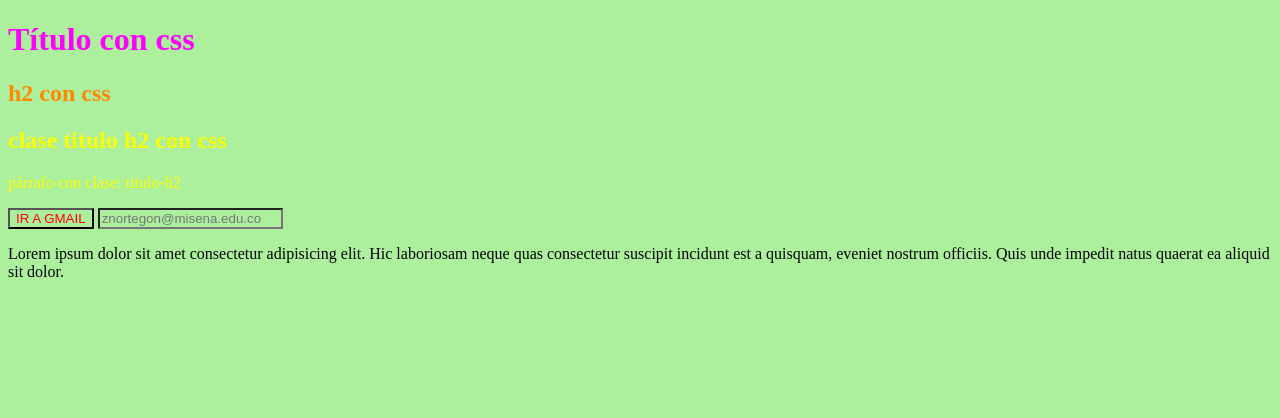
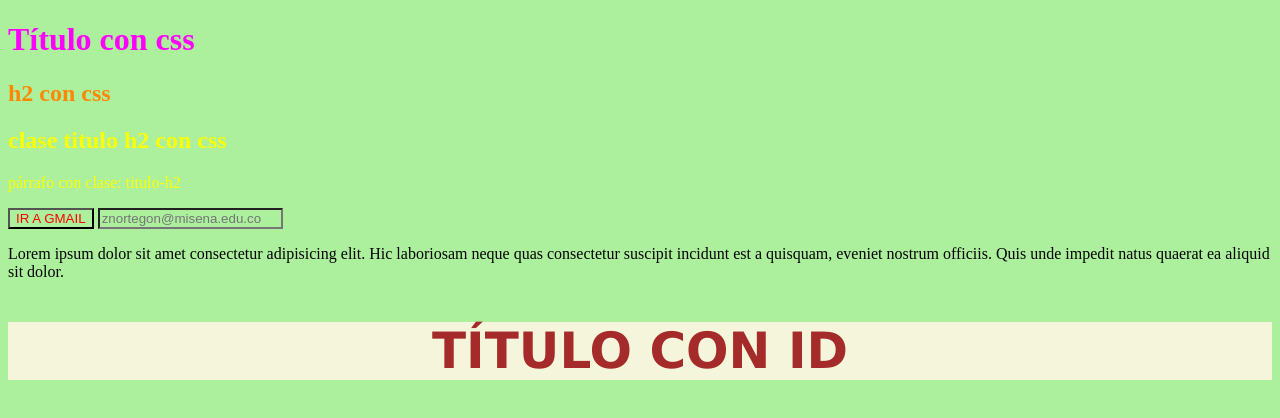
Before and after one commit to ZulayNicolOrtegonPintoADSO/Aprendiendo-css, a plain HTML site: page index.html in a window 1280 px wide. Drawn offline with Linux system fonts and the light colour scheme.

Commit message:
selector de id

```diff
--- a/index.html
+++ b/index.html
@@ -12,5 +12,7 @@
         <button> IR A GMAIL</button>
         <input type="text" value="znortegon@misena.edu.co">
         <p> Lorem ipsum dolor sit amet consectetur adipisicing elit. Hic laboriosam neque quas consectetur suscipit incidunt est a quisquam, eveniet nostrum officiis. Quis unde impedit natus quaerat ea aliquid sit dolor.</p>
+
+        <h2 id="element-for-modify"> TÍTULO CON ID </h2>
     </body>
 </html>
--- a/style.css
+++ b/style.css
@@ -23,3 +23,11 @@ button{
 input{
     color: rgb(116, 117, 117);
 }
+
+#element-for-modify{
+    color:brown;
+    font-family: Verdana, Geneva, Tahoma, sans-serif;
+    background-color: beige;
+    text-align: center;
+    font-size: 50px;
+}
```
